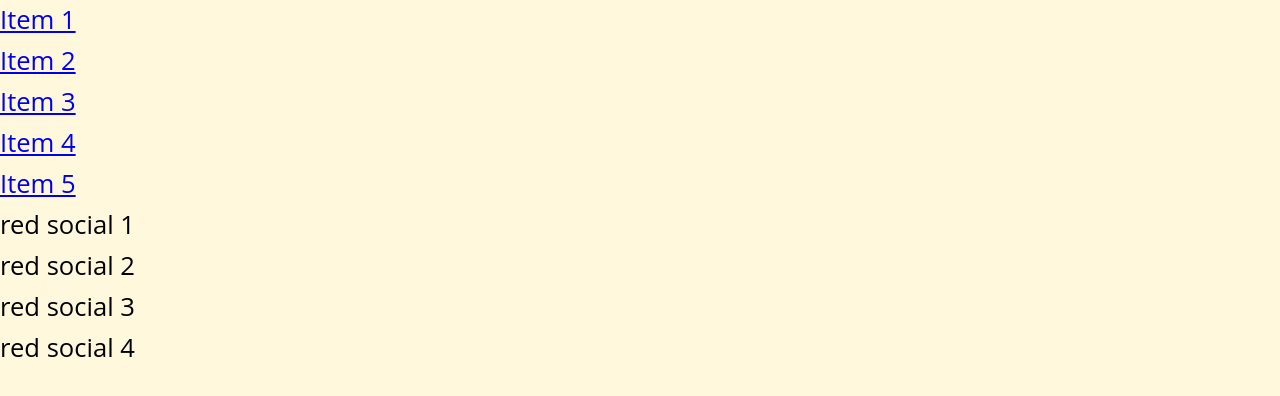
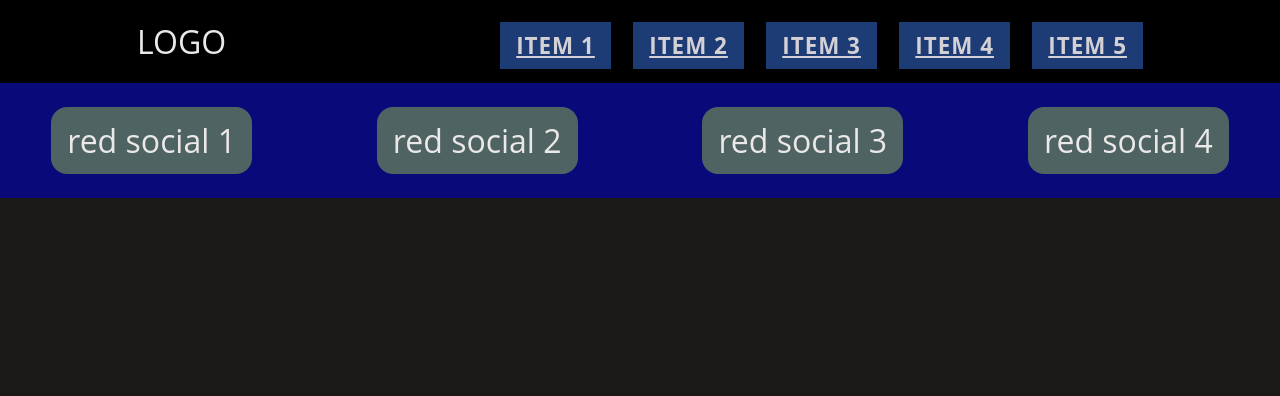
Before and after one commit to diegoro99/rapaso-de-git, a plain HTML site: page index.html in a window 1280 px wide. Drawn offline with Linux system fonts and the light colour scheme.

Commit message:
creacion de estilos

```diff
--- a/index.html
+++ b/index.html
@@ -10,7 +10,8 @@
 <body>
 
     <header class="header">
-        <div class="logo"></div>
+        <div class="container header--container">
+        <div class="logo">LOGO</div>
         <nav class="nav">
             <ul>
                 <li><a href="#">Item 1</a></li>
@@ -25,11 +26,12 @@
     </header>
     <footer class="footer">
         <div class="container">
-            <div class="redS">red social 1</div>
-            <div class="redS">red social 2</div>
-            <div class="redS">red social 3</div>
-            <div class="redS">red social 4</div>
-
+            <div class="redes-sociales">
+                <div class="redS">red social 1</div>
+                <div class="redS">red social 2</div>
+                <div class="redS">red social 3</div>
+                <div class="redS">red social 4</div>
+            </div>
         </div>
 
     </footer>
--- a/style.css
+++ b/style.css
@@ -9,13 +9,67 @@ html{
 }
 body{
     font-family: "open sans", sans-serif;
-    font-size: 1.6rem;
+    font-size: 2rem;
     line-height: 1.6;
-    color: black;
-    background-color: cornsilk;
+    color: rgb(235, 232, 232);
+    background-color: rgb(26, 25, 24);
 }
 .container{
     width: 100%;
     margin: 0 auto;
+}
+
+.header{
+    background-color: rgb(0, 0, 0);
+    padding: 1rem 0 ;
+}
+.header--container{
+    display: flex;
+    justify-content: space-around;
+    align-items: center;
+    flex-wrap: wrap;
+}
+.header--container nav ul {
+    display: flex;
+    justify-content: space-around;
+    align-items: center;
+    flex-wrap: wrap;
+    gap: 1.4rem;
+}
+.header--container nav ul li a{
+   color: rgba(250, 241, 235, 0.829);
+    font-size: 1.4rem;
+    text-transform: uppercase;
+    font-weight: bold;
+    letter-spacing: 1px;
+    background-color: rgb(29, 59, 116);
+    padding: 0.5rem 1rem;
+}
+.header--container nav ul li a:hover {
+    background-color: white;
+    color: black;
 
 }
+.footer{
+    background-color: rgb(9, 9, 121);
+    padding: 1.5rem 0;
+}
+.redes-sociales{
+    display: flex;
+    justify-content: space-around;
+    align-items: center;
+    flex-wrap: wrap;
+    gap: 1.4rem;
+}
+.redes-sociales .redS{
+    background-color: rgb(80, 99, 99);
+    padding: 0.5rem 1rem;
+    border-radius: 1rem;
+    transition: all 0.3s ease-in-out;
+}
+.redes-sociales .redS:hover{
+    background-color: white;
+    color: black;
+    opacity: 0.5;
+    transform: scale(1.1);
+}
```
